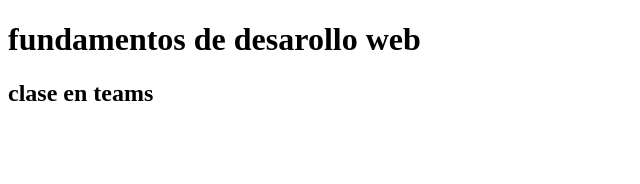
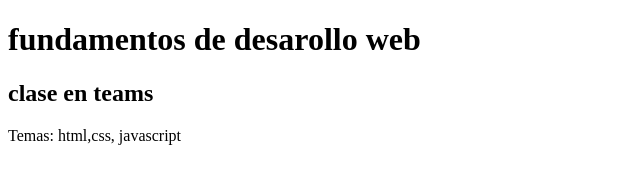
Before and after one commit to marcosifuentes/website_prueba_52, a plain HTML site: page index.html in a window 1280 px wide. Shown: the whole page, without its empty margins (0-640 px from the left). Drawn offline with Linux system fonts and the light colour scheme.

Commit message:
agregue temas de la materia

```diff
--- a/index.html
+++ b/index.html
@@ -11,6 +11,6 @@
 <body>
     <h1>fundamentos de desarollo web</h1>
     <h2>clase en teams</h2>
-
+    <p>Temas: html,css, javascript</p>
 </body>
 </html>
```
